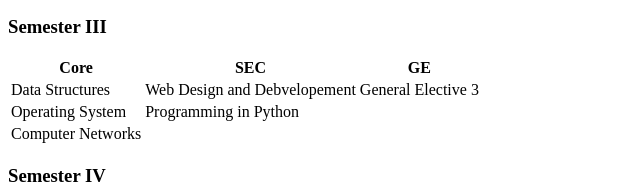
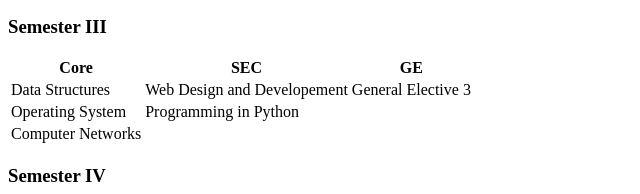
Before and after one commit to its-hrs/Department-Website, a plain HTML site: page index.html in a window 1280 px wide. Shown: the part 1883-2077 px from the top of the page, 0-640 px from the left. Drawn offline with nearby package versions, Linux system fonts and the light colour scheme.

Commit message:
Update index.html

```diff
--- a/index.html
+++ b/index.html
@@ -131,7 +131,7 @@
         </tr>
         <tr >
           <td>Data Structures</td>
-          <td>Web Design and Debvelopement</td>
+          <td>Web Design and Developement</td>
           <td>General Elective 3</td>
         </tr>
         <tr>
```
